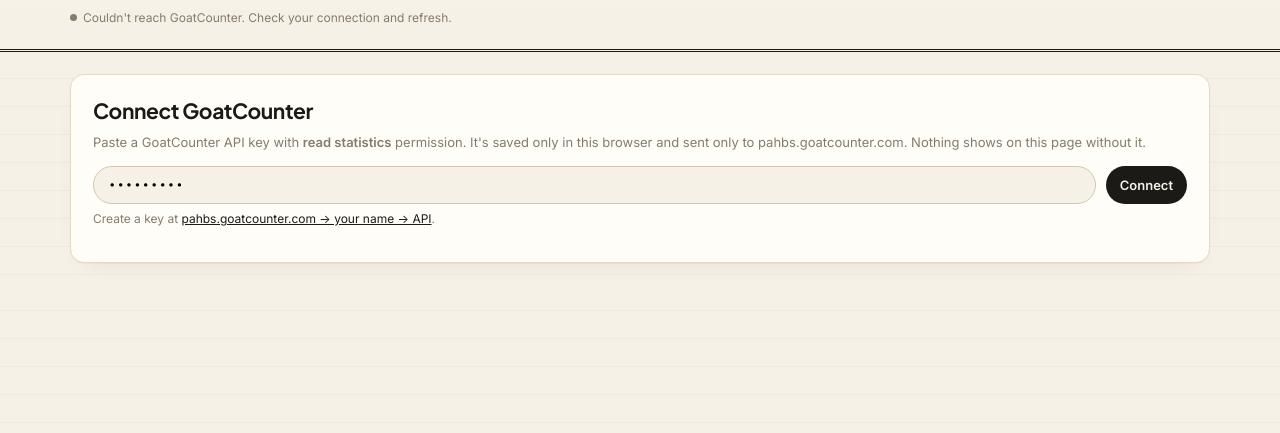
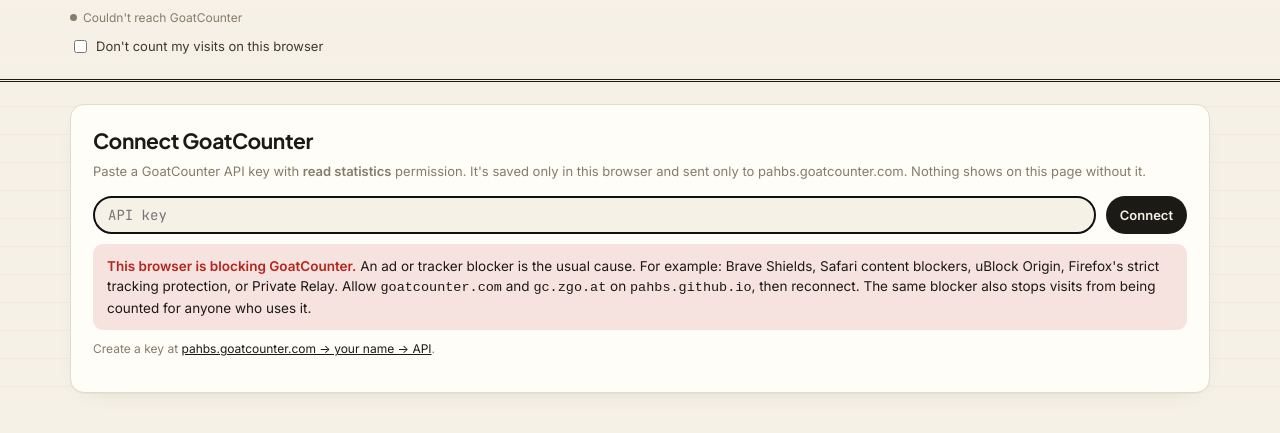
Before and after one commit to pahbs/misc, a plain HTML site: page monitor/index.html in a window 1280 px wide. Both pictures are taken after typing "Sample123" into the empty fields and a click on the button "Connect". Shown: the part 145-578 px from the top of the page. Drawn offline with Linux system fonts and the light colour scheme.

Commit message:
Monitor: always show 'don't count me', explain connection failures
- Move the skip-my-visits checkbox under the title so it works before
  connecting
- When the API call is blocked, tell a content blocker apart from the
  API refusing the request
- Drop the unneeded Content-Type header on GET requests

Co-Authored-By: Claude Opus 5.5 <noreply@anthropic.com>
Claude-Session: https://claude.ai/code/session_01NT9sW8xwTEerhKpybrxhrR

```diff
--- a/monitor/index.html
+++ b/monitor/index.html
@@ -9,8 +9,8 @@
 <link rel="preconnect" href="https://fonts.googleapis.com">
 <link rel="preconnect" href="https://fonts.gstatic.com" crossorigin>
 <link href="https://fonts.googleapis.com/css2?family=Plus+Jakarta+Sans:wght@500;600;700;800&family=Inter:wght@400;500;600&family=JetBrains+Mono:wght@400;500&display=swap" rel="stylesheet">
-<link rel="stylesheet" href="../workouts/plank/style.css?v=2026112201">
-<link rel="stylesheet" href="monitor.css?v=2026112201">
+<link rel="stylesheet" href="../workouts/plank/style.css?v=2026112202">
+<link rel="stylesheet" href="monitor.css?v=2026112202">
 </head>
 <body>
 <header class="masthead">
@@ -19,6 +19,7 @@
     <h1>Site monitor</h1>
     <p class="sub">Unique visitors to my pages, from GoatCounter.</p>
     <div class="source" id="source">Not connected</div>
+    <label class="chk top-chk"><input type="checkbox" id="skipMe"> Don't count my visits on this browser</label>
   </div>
 </header>
 
@@ -32,6 +33,7 @@
       <button class="btn" type="submit">Connect</button>
     </form>
     <p class="err" id="keyErr" hidden></p>
+    <div class="diag" id="diag" hidden></div>
     <p class="note small">Create a key at <a href="https://pahbs.goatcounter.com/user/api" target="_blank" rel="noopener">pahbs.goatcounter.com → your name → API</a>.</p>
   </section>
 
@@ -45,7 +47,6 @@
         <button data-days="365">1 year</button>
       </div>
       <div class="tools">
-        <label class="chk"><input type="checkbox" id="skipMe"> Don't count my visits on this browser</label>
         <button class="btn ghost" id="refresh">Refresh</button>
         <button class="btn ghost" id="forget">Forget key</button>
       </div>
@@ -73,6 +74,6 @@
   </div>
 </main>
 <div class="tip" id="tip" role="tooltip"></div>
-<script src="monitor.js?v=2026112201"></script>
+<script src="monitor.js?v=2026112202"></script>
 </body>
 </html>
--- a/monitor/monitor.css
+++ b/monitor/monitor.css
@@ -36,3 +36,7 @@
 .bi span{position:relative;z-index:1;white-space:nowrap;overflow:hidden;text-overflow:ellipsis}
 .bi b{position:relative;z-index:1;font-variant-numeric:tabular-nums}
 .empty{color:var(--muted);font-size:13px;padding:6px 0}
+.top-chk{margin-top:10px}
+.diag{background:var(--red-faint);border-radius:10px;padding:12px 14px;font-size:13.5px;margin:10px 0}
+.diag b{color:var(--red)}
+.diag ul{margin:6px 0 0;padding-left:18px}
--- a/monitor/monitor.js
+++ b/monitor/monitor.js
@@ -51,7 +51,7 @@ async function api(path, params = {}) {
     if (v == null) continue;
     if (Array.isArray(v)) v.forEach(x => qs.append(k, x)); else qs.append(k, v);
   }
-  const r = await fetch(`${API}${path}?${qs}`, { headers: { Authorization: `Bearer ${token}`, "Content-Type": "application/json" } });
+  const r = await fetch(`${API}${path}?${qs}`, { headers: { Authorization: `Bearer ${token}` } });
   if (r.status === 401 || r.status === 403) { const e = new Error("That key was rejected. Check that it has read-statistics permission."); e.auth = true; throw e; }
   if (r.status === 429) throw new Error("GoatCounter's rate limit was hit. Wait a few seconds and refresh.");
   if (!r.ok) throw new Error(`GoatCounter returned ${r.status}`);
@@ -153,7 +153,7 @@ async function load() {
       api("/stats/browsers", { ...r, limit: 6, ...inc }),
     ]);
     if (my !== loading) return;
-    $("#lock").hidden = true; $("#dash").hidden = false;
+    $("#lock").hidden = true; $("#dash").hidden = false; $("#diag").hidden = true;
     renderKPIs(total, prevTotal, hits); renderTrend(total); renderPages(hits);
     renderList("toprefs", refs, "toprefs"); renderList("locations", locs); renderList("systems", sys); renderList("browsers", brs);
     const t = new Date();
@@ -162,13 +162,25 @@ async function load() {
   } catch (e) {
     if (my !== loading) return;
     if (e.auth) { store.set(KEY, null); showLock(e.message); return; }
-    $("#source").innerHTML = `<span class="dot"></span>${esc(e.message === "Failed to fetch" ? "Couldn't reach GoatCounter. Check your connection and refresh." : e.message)}`;
+    if (e instanceof TypeError) return diagnose();
+    $("#source").innerHTML = `<span class="dot"></span>${esc(e.message)}`;
   }
+}
+// The browser blocked the request. Work out whether it's a content blocker or the API itself.
+async function diagnose() {
+  let blocked = false;
+  try { await fetch("https://gc.zgo.at/count.js", { mode: "no-cors", cache: "no-store" }); } catch { blocked = true; }
+  showLock();
+  const d = $("#diag"); d.hidden = false;
+  $("#source").innerHTML = `<span class="dot"></span>Couldn't reach GoatCounter`;
+  d.innerHTML = blocked
+    ? `<b>This browser is blocking GoatCounter.</b> An ad or tracker blocker is the usual cause. For example: Brave Shields, Safari content blockers, uBlock Origin, Firefox's strict tracking protection, or Private Relay. Allow <code>goatcounter.com</code> and <code>gc.zgo.at</code> on <code>pahbs.github.io</code>, then reconnect. The same blocker also stops visits from being counted for anyone who uses it.`
+    : `<b>GoatCounter refused the request from this page.</b> The connection works, but its API didn't allow a browser request from pahbs.github.io. Your key is still saved in this browser. You can use <a href="${SITE}" target="_blank" rel="noopener">GoatCounter's own dashboard</a> for now.`;
 }
 function showLock(msg) {
   $("#dash").hidden = true; $("#lock").hidden = false;
   $("#source").innerHTML = `<span class="dot"></span>Not connected`;
-  $("#keyErr").hidden = !msg; $("#keyErr").textContent = msg || "";
+  $("#keyErr").hidden = !msg; $("#keyErr").textContent = msg || ""; $("#diag").hidden = true;
   $("#keyInput").value = ""; $("#keyInput").focus();
 }
 
```
